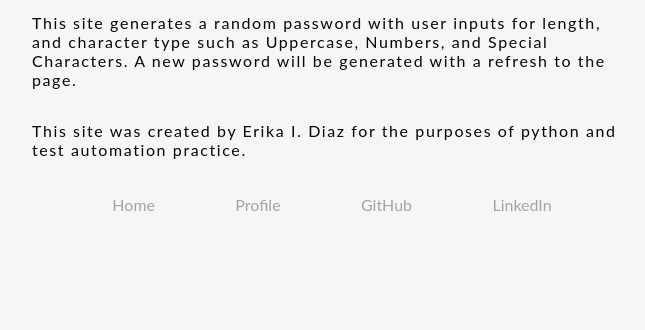
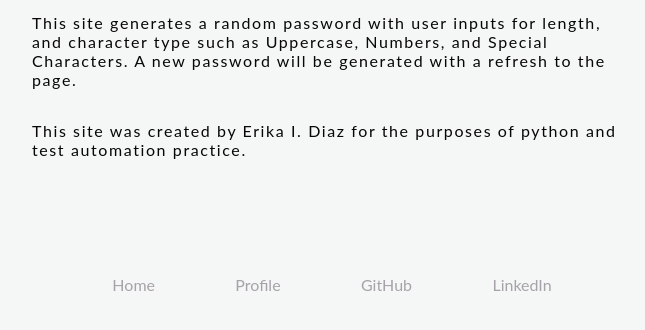
Before and after one commit to ErikaItzelDiaz/passwordGenerator, a Flask app: page /about/ in a window 1280 px wide. Shown: the part 238-568 px from the top of the page, without its empty margins (308-953 px from the left). Run offline with Flask 3, Linux system fonts and the light colour scheme.

Commit message:
Added padding

```diff
--- a/static/css/aboutStyles.css
+++ b/static/css/aboutStyles.css
@@ -38,7 +38,7 @@ html{
     align-items: center;
     max-width: 600px;
     margin: 0 auto;
-    padding: 20px;
+    padding-top: 100px;
 }
 .footer__link{
   text-decoration: none;
```
